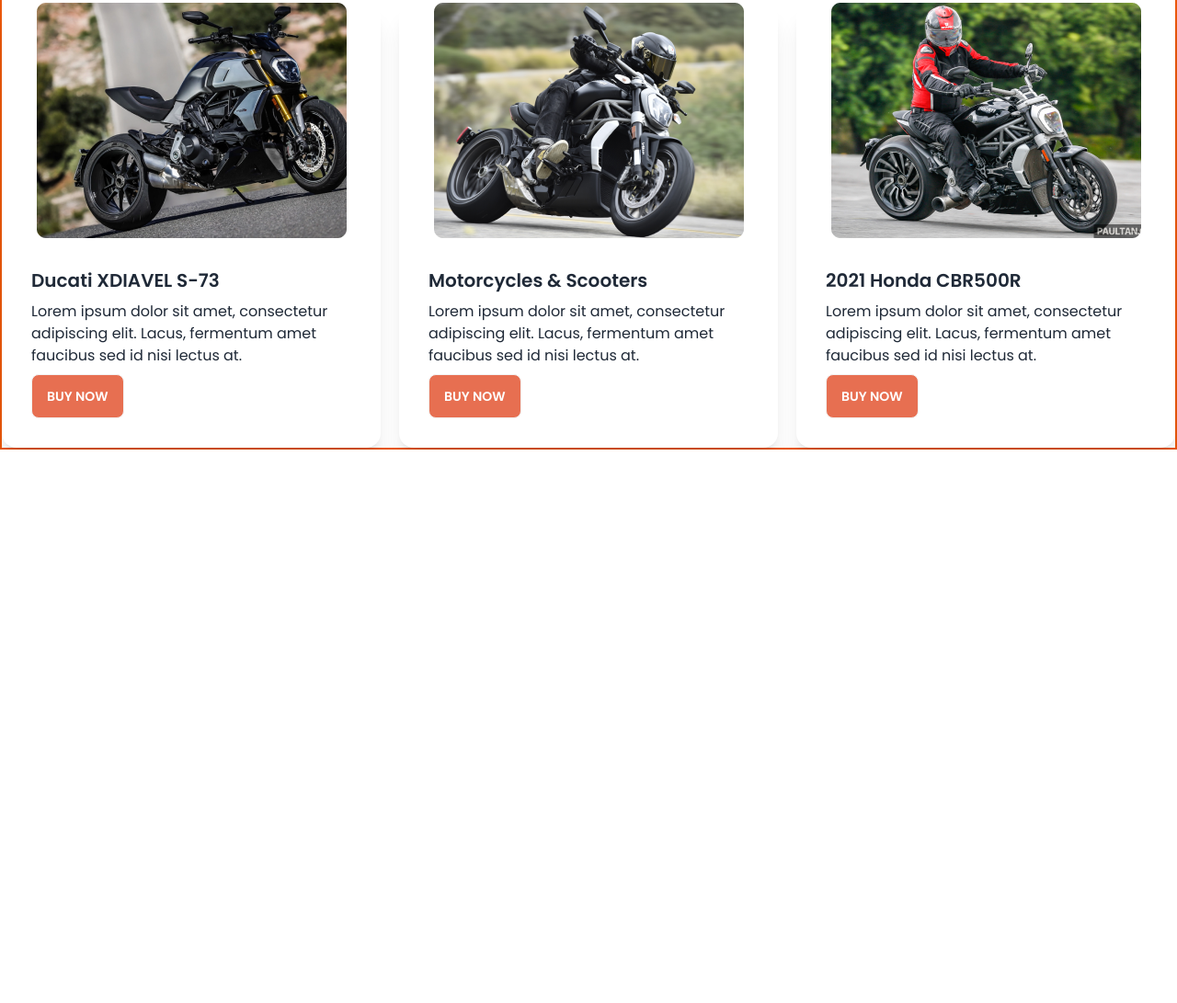
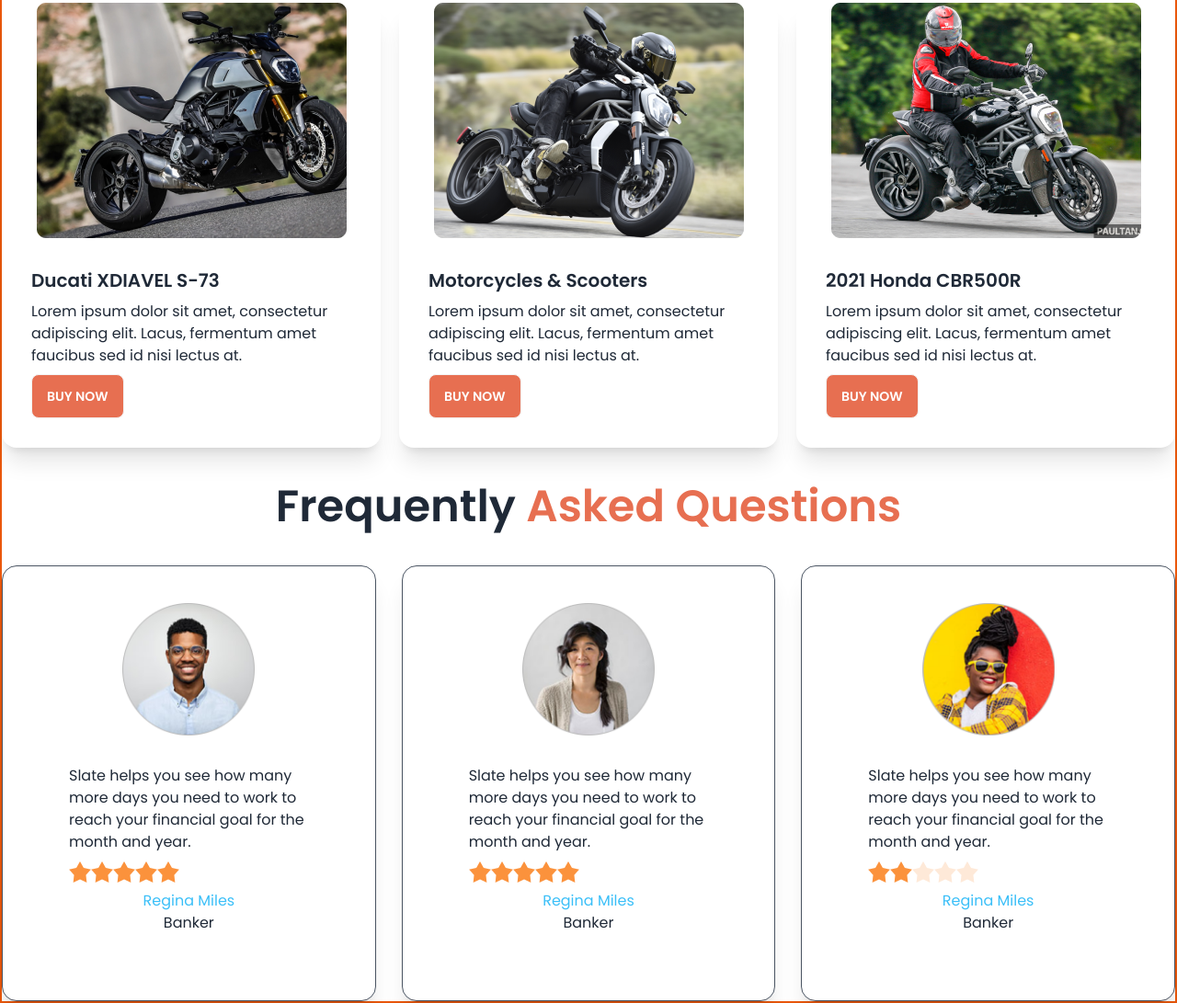
Before and after one commit to rudra0700/biker-zone, a plain HTML site: page index.html in a window 1280 px wide. Shown: the part 757-1848 px from the top of the page at 92% size. Before the commit the page ends 1246 px from the top, so only its background shows below. Drawn offline with nearby package versions, Linux system fonts and the light colour scheme.

Commit message:
rating section adden

```diff
--- a/index.html
+++ b/index.html
@@ -83,7 +83,7 @@
 						<button class="btn bg-primary-color text-white">Purchase</button>
 					</div>
 					<div class="flex-1 ">
-						<img src="/images/slider/bike1.png" class="w-[400px]" />
+						<img src="./images/slider/bike1.png" class="w-[400px]" />
 					</div>
 				</div>
 
@@ -105,7 +105,7 @@
 						<button class="btn bg-primary-color text-white">Purchase</button>
 					</div>
 					<div class="flex-1 ">
-						<img src="/images/slider/bike2.png" class="w-[400px]" />
+						<img src="./images/slider/bike2.png" class="w-[400px]" />
 					</div>
 				</div>
 				<div class="absolute flex justify-between transform -translate-y-1/2 left-5 right-5 top-1/2">
@@ -126,7 +126,7 @@
 						<button class="btn bg-primary-color text-white">Purchase</button>
 					</div>
 					<div class="flex-1 ">
-						<img src="/images/slider/bike3.png" class="w-[400px]" />
+						<img src="./images/slider/bike3.png" class="w-[400px]" />
 					</div>
 				</div>
 				<div class="absolute flex justify-between transform -translate-y-1/2 left-5 right-5 top-1/2">
@@ -147,7 +147,7 @@
 						<button class="btn bg-primary-color text-white">Purchase</button>
 					</div>
 					<div class="flex-1 ">
-						<img src="/images/slider/bike4.png" class="w-[400px]" />
+						<img src="./images/slider/bike4.png" class="w-[400px]" />
 					</div>
 				</div>
 				<div class="absolute flex justify-between transform -translate-y-1/2 left-5 right-5 top-1/2">
@@ -163,36 +163,106 @@
 
 		</section>
 		<!-- latest news section -->
-		<section>
+		<section class="mb-10">
 			<h3 class="text-5xl font-semibold text-center mb-10">Latest Bikes</h3>
 			<div class="grid grid-cols-1 md:grid-cols-2 lg:grid-cols-3 gap-5">
 				<div class="card bg-base-100 shadow-xl">
-					<figure><img src="/images/others/latest1.png" alt="bikes" /></figure>
+					<figure><img src="./images/others/latest1.png" alt="bikes" /></figure>
 					<div class="card-body">
 						<h2 class="card-title">Ducati XDIAVEL S-73</h2>
-					  <p>Lorem ipsum dolor sit amet, consectetur adipiscing elit. Lacus, fermentum amet faucibus sed id nisi lectus at.</p>
+						<p>Lorem ipsum dolor sit amet, consectetur adipiscing elit. Lacus, fermentum amet faucibus sed
+							id nisi lectus at.</p>
 						<div class="card-actions">
 							<button class="btn bg-primary-color text-white">Buy Now</button>
 						</div>
 					</div>
 				</div>
 				<div class="card bg-base-100 shadow-xl">
-					<figure><img src="/images/others/latest2.png" alt="bikes" /></figure>
+					<figure><img src="./images/others/latest2.png" alt="bikes" /></figure>
 					<div class="card-body">
 						<h2 class="card-title">Motorcycles & Scooters</h2>
-					  <p>Lorem ipsum dolor sit amet, consectetur adipiscing elit. Lacus, fermentum amet faucibus sed id nisi lectus at.</p>
+						<p>Lorem ipsum dolor sit amet, consectetur adipiscing elit. Lacus, fermentum amet faucibus sed
+							id nisi lectus at.</p>
 						<div class="card-actions">
 							<button class="btn bg-primary-color text-white">Buy Now</button>
 						</div>
 					</div>
 				</div>
 				<div class="card bg-base-100 shadow-xl">
-					<figure><img src="/images/others/latest3.png" alt="bikes" /></figure>
+					<figure><img src="./images/others/latest3.png" alt="bikes" /></figure>
 					<div class="card-body">
 						<h2 class="card-title">2021 Honda CBR500R</h2>
-					  <p>Lorem ipsum dolor sit amet, consectetur adipiscing elit. Lacus, fermentum amet faucibus sed id nisi lectus at.</p>
+						<p>Lorem ipsum dolor sit amet, consectetur adipiscing elit. Lacus, fermentum amet faucibus sed
+							id nisi lectus at.</p>
 						<div class="card-actions">
 							<button class="btn bg-primary-color text-white">Buy Now</button>
+						</div>
+					</div>
+				</div>
+			</div>
+		</section>
+		<!-- happy client section -->
+		<section>
+			<h3 class="text-5xl font-semibold text-center mb-10">Frequently<span class="text-primary-color"> Asked
+					Questions</span></h3>
+			<div class="grid gap-7 grid-cols-1 md:grid-cols-2 lg:grid-cols-3">
+				<div class="card bg-base-100 shadow-xl p-10 border border-gray-600">
+					<figure><img class="w-36" src="./images/others/user-1.png" alt="Shoes" /></figure>
+					<div class="card-body">
+						<p>Slate helps you see how
+							many more days you need
+							to work to reach your financial
+							goal for the month and year.</p>
+						<div class="rating">
+							<input type="radio" name="rating-2" class="mask mask-star-2 bg-orange-400" />
+							<input type="radio" name="rating-2" class="mask mask-star-2 bg-orange-400" checked />
+							<input type="radio" name="rating-2" class="mask mask-star-2 bg-orange-400" />
+							<input type="radio" name="rating-2" class="mask mask-star-2 bg-orange-400" />
+							<input type="radio" name="rating-2" class="mask mask-star-2 bg-orange-400" />
+						</div>
+						<div class="text-center">
+							<p class="text-info">Regina Miles</p>
+							<p>Banker</p>
+						</div>
+					</div>
+				</div>
+				<div class="card bg-base-100 shadow-xl p-10 border border-gray-600">
+					<figure><img class="w-36" src="./images/others/user-2.png" alt="Shoes" /></figure>
+					<div class="card-body">
+						<p>Slate helps you see how
+							many more days you need
+							to work to reach your financial
+							goal for the month and year.</p>
+						<div class="rating">
+							<input type="radio" name="rating-2" class="mask mask-star-2 bg-orange-400" />
+							<input type="radio" name="rating-2" class="mask mask-star-2 bg-orange-400" checked />
+							<input type="radio" name="rating-2" class="mask mask-star-2 bg-orange-400" />
+							<input type="radio" name="rating-2" class="mask mask-star-2 bg-orange-400" />
+							<input type="radio" name="rating-2" class="mask mask-star-2 bg-orange-400" />
+						</div>
+						<div class="text-center">
+							<p class="text-info">Regina Miles</p>
+							<p>Banker</p>
+						</div>
+					</div>
+				</div>
+				<div class="card bg-base-100 shadow-xl p-10 border border-gray-600">
+					<figure><img class="w-36" src="./images/others/user-3.png" alt="Shoes" /></figure>
+					<div class="card-body">
+						<p>Slate helps you see how
+							many more days you need
+							to work to reach your financial
+							goal for the month and year.</p>
+						<div class="rating">
+							<input type="radio" name="rating-2" class="mask mask-star-2 bg-orange-400" />
+							<input type="radio" name="rating-2" class="mask mask-star-2 bg-orange-400" checked />
+							<input type="radio" name="rating-2" class="mask mask-star-2 bg-orange-400" />
+							<input type="radio" name="rating-2" class="mask mask-star-2 bg-orange-400" />
+							<input type="radio" name="rating-2" class="mask mask-star-2 bg-orange-400" />
+						</div>
+						<div class="text-center">
+							<p class="text-info">Regina Miles</p>
+							<p>Banker</p>
 						</div>
 					</div>
 				</div>
```
Lines whose indentation alone changed are shown as unchanged.
